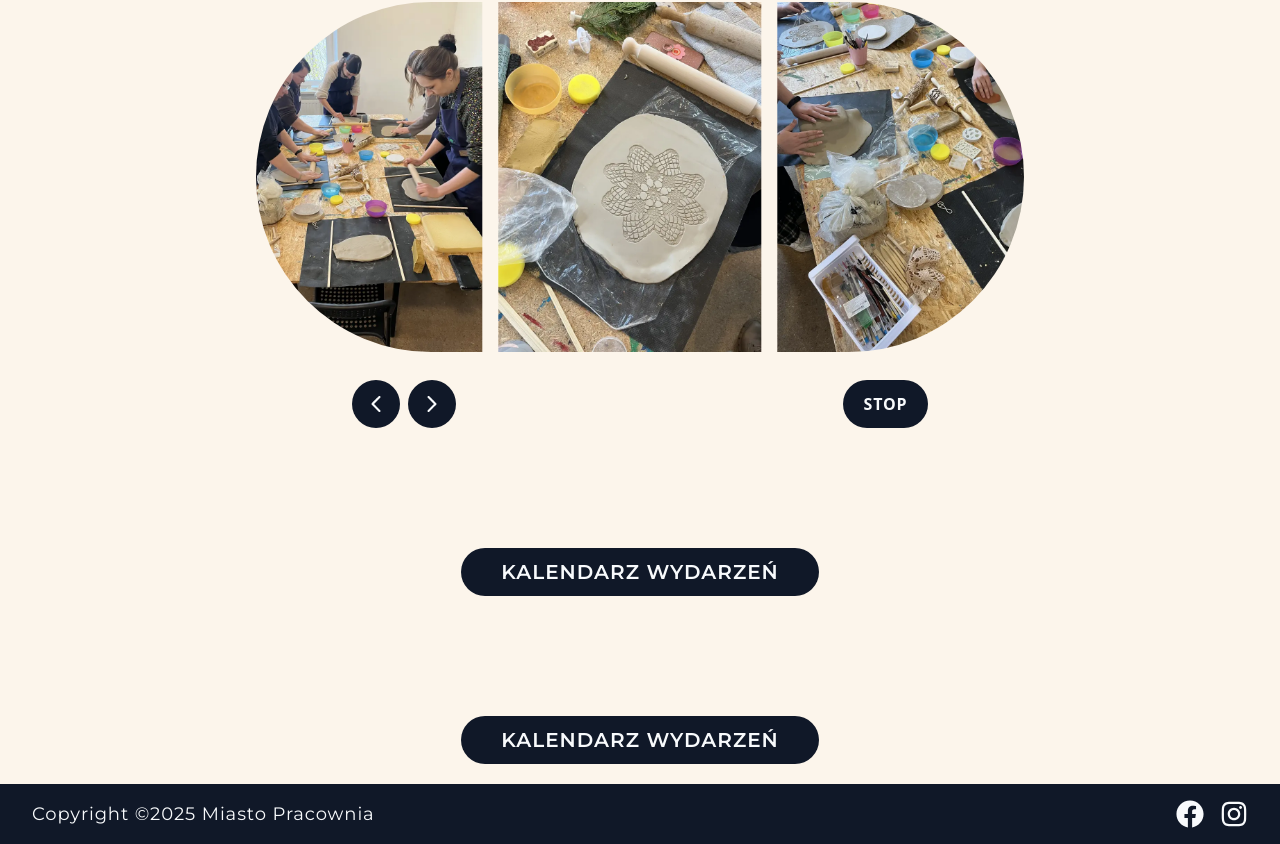
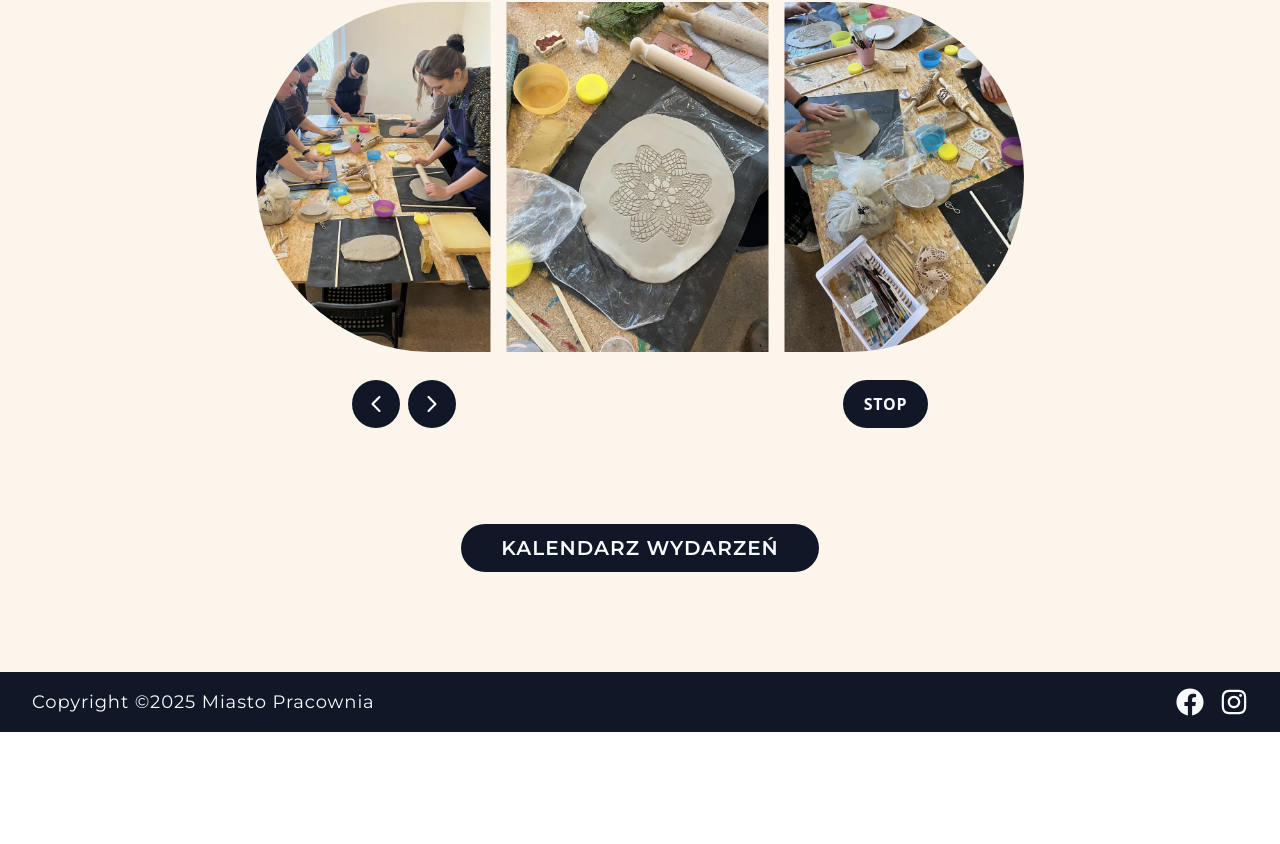
Before and after one commit to misiek869/Miasto_Pracownia_Foundation_Website, a Next.js app: page /pracownie/pracownia_ceramiczna in a window 1280 px wide. Shown: the part 680-1524 px from the top of the page. After the commit the page ends 1412 px from the top, so only its background shows below. Built offline with nearby package versions, Linux system fonts and the light colour scheme; a web font is replaced by a local one.

Commit message:
move page elements to layout

```diff
--- a/app/(root)/pracownie/layout.tsx
+++ b/app/(root)/pracownie/layout.tsx
@@ -11,7 +11,7 @@ interface RootLayoutProps {
 
 const RootLayout = ({ children }: RootLayoutProps) => {
 	return (
-		<div className='px-8 bg-[var(--primary)] pt-20 min-h-screen relative flex flex-col md:justify-center pb-20 mx-auto'>
+		<div className='px-8 bg-[var(--primary)] pt-20 pb-20 min-h-screen relative flex flex-col md:justify-center mx-auto'>
 			<div className='flex flex-col items-center justify-center'>
 				<div className='absolute top-6 left-6'>
 					<Navigation />
@@ -21,7 +21,7 @@ const RootLayout = ({ children }: RootLayoutProps) => {
 					asChild
 					size={'lg'}
 					variant={'ghost'}
-					className='bg-gray-900 text-xl font-montserrat font-semibold uppercase tracking-wider text-slate-50 rounded-full duration-300 mt-10 mx-auto'>
+					className='bg-gray-900 text-xl font-montserrat font-semibold uppercase tracking-wider text-slate-50 rounded-full duration-300 mb-20 mt-4 mx-auto'>
 					<Link href={'/kalendarz'}>Kalendarz Wydarzeń</Link>
 				</Button>
 			</div>
--- a/app/(root)/pracownie/pracownia_ceramiczna/page.tsx
+++ b/app/(root)/pracownie/pracownia_ceramiczna/page.tsx
@@ -1,12 +1,8 @@
 'use client'
 
-import Footer from '@/components/Footer'
-import Navigation from '@/components/Navigation'
 import PageTitle from '@/components/PageTitle'
 import { EmblaOptionsType } from 'embla-carousel'
 import Carousel from '@/components/carousel/Carousel'
-import Link from 'next/link'
-import { Button } from '@/components/ui/button'
 
 // export const metadata = {
 // 	title: 'FMP | Pracownia Ceramiczna',
@@ -22,12 +18,9 @@ const images: string[] = [
 const CeramicsWorkshopPage = () => {
 	const OPTIONS: EmblaOptionsType = { loop: true }
 	return (
-		<div className='flex flex-col items-center justify-center'>
-			<div className='absolute top-6 left-6'>
-				<Navigation />
-			</div>
+		<>
 			<PageTitle title='pracownia ceramiczna' />
-			<div className='mt-30 lg:mt-20 max-w-[80vw] md:max-w-[60vw] mx-auto mb-20 flex flex-col justify-center'>
+			<div className='mt-10 lg:mt-20 max-w-[80vw] md:max-w-[60vw] mx-auto flex flex-col justify-center'>
 				<h3 className='w-full text-justify font-montserrat tracking-wide leading-loose text-lg lg:text-xl mx-auto'>
 					Warsztaty ceramiczne, podczas których odkrywamy magię pracy z gliną –
 					od pierwszego dotyku, przez lepienie, aż po szkliwienie i wypalanie w
@@ -48,16 +41,8 @@ const CeramicsWorkshopPage = () => {
 						imageHeight='h-[350px]'
 					/>
 				</div>
-				<Button
-					asChild
-					size={'lg'}
-					variant={'ghost'}
-					className='bg-gray-900 text-xl font-montserrat font-semibold uppercase tracking-wider text-slate-50 rounded-full duration-300 mt-10 mx-auto'>
-					<Link href={'/kalendarz'}>Kalendarz Wydarzeń</Link>
-				</Button>
 			</div>
-			<Footer />
-		</div>
+		</>
 	)
 }
 
--- a/app/(root)/pracownie/pracownia_drewna/page.tsx
+++ b/app/(root)/pracownie/pracownia_drewna/page.tsx
@@ -27,7 +27,7 @@ const WoodWorkshopPage = () => {
 	return (
 		<>
 			<PageTitle title='pracownia drewna' />
-			<div className='mt-10 lg:mt-20 max-w-[80vw] md:max-w-[60vw] mx-auto mb-20 flex flex-col justify-center'>
+			<div className='mt-10 lg:mt-20 max-w-[80vw] md:max-w-[60vw] mx-auto flex flex-col justify-center'>
 				<h3 className='w-full text-justify font-montserrat tracking-wide leading-loose text-lg lg:text-xl mx-auto'>
 					Warsztaty rodzinne, podczas których wspólnie tworzymy drewniane
 					konstrukcje – od prostych projektów po prawdziwe dzieła wyobraźni! To
@@ -37,7 +37,7 @@ const WoodWorkshopPage = () => {
 					wieku i umiejętności – każdy znajdzie coś dla siebie. Wspólne
 					majsterkowanie to nie tylko świetna zabawa, ale i sposób na budowanie
 					więzi, naukę współpracy oraz rozwijanie zdolności manualnych u dzieci
-					i dorosłych.{' '}
+					i dorosłych.
 				</h3>
 
 				<div className='max-w-[80vw] md:max-w-[60vw] mt-20 pb-20 mx-auto '>
--- a/app/(root)/pracownie/pracownia_dzieci/page.tsx
+++ b/app/(root)/pracownie/pracownia_dzieci/page.tsx
@@ -1,12 +1,8 @@
 'use client'
 
-import Footer from '@/components/Footer'
-import Navigation from '@/components/Navigation'
 import PageTitle from '@/components/PageTitle'
 import { EmblaOptionsType } from 'embla-carousel'
 import Carousel from '@/components/carousel/Carousel'
-import Link from 'next/link'
-import { Button } from '@/components/ui/button'
 
 // export const metadata = {
 // 	title: 'FMP | Pracownia Dzieci',
@@ -34,12 +30,9 @@ const ChildrenWorkshopPage = () => {
 	const OPTIONS: EmblaOptionsType = { loop: true }
 
 	return (
-		<div className='flex flex-col items-center justify-center'>
-			<div className='absolute top-6 left-6'>
-				<Navigation />
-			</div>
+		<>
 			<PageTitle title='pracownia dzieci' />
-			<div className='mt-30 lg:mt-20 max-w-[80vw] md:max-w-[60vw] mx-auto mb-20 flex flex-col justify-center'>
+			<div className='mt-10 lg:mt-20 max-w-[80vw] md:max-w-[60vw] mx-auto flex flex-col justify-center'>
 				<h3 className='w-full text-justify font-montserrat tracking-wide leading-loose text-lg lg:text-xl mx-auto'>
 					Przestrzeń stworzona z myślą o najmłodszych – pełna koloru, pomysłów i
 					radości tworzenia. Twórczo-konstrukcyjne warsztaty, podczas których
@@ -61,16 +54,8 @@ const ChildrenWorkshopPage = () => {
 						imageHeight='h-[350px]'
 					/>
 				</div>
-				<Button
-					asChild
-					size={'lg'}
-					variant={'ghost'}
-					className='bg-gray-900 text-xl font-montserrat font-semibold uppercase tracking-wider text-slate-50 rounded-full duration-300 mt-10 mx-auto'>
-					<Link href={'/kalendarz'}>Kalendarz Wydarzeń</Link>
-				</Button>
 			</div>
-			<Footer />
-		</div>
+		</>
 	)
 }
 
--- a/app/(root)/pracownie/pracownia_kobiet/page.tsx
+++ b/app/(root)/pracownie/pracownia_kobiet/page.tsx
@@ -1,12 +1,8 @@
 'use client'
 
-import Footer from '@/components/Footer'
-import Navigation from '@/components/Navigation'
 import PageTitle from '@/components/PageTitle'
 import { EmblaOptionsType } from 'embla-carousel'
 import Carousel from '@/components/carousel/Carousel'
-import Link from 'next/link'
-import { Button } from '@/components/ui/button'
 
 // export const metadata = {
 // 	title: 'FMP | Pracownia Drewna',
@@ -25,12 +21,9 @@ const images: string[] = [
 const WomanWorkshopPage = () => {
 	const OPTIONS: EmblaOptionsType = { loop: true }
 	return (
-		<div className='flex flex-col items-center justify-center'>
-			<div className='absolute top-6 left-6'>
-				<Navigation />
-			</div>
+		<>
 			<PageTitle title='pracownia kobiet' />
-			<div className='mt-30 lg:mt-20 max-w-[80vw] md:max-w-[60vw] mx-auto mb-20 flex flex-col justify-center'>
+			<div className='mt-10 lg:mt-20 max-w-[80vw] md:max-w-[60vw] mx-auto flex flex-col justify-center'>
 				<h3 className='w-full text-justify font-montserrat tracking-wide leading-loose text-lg lg:text-xl mx-auto'>
 					Przestrzeń stworzona z myślą o kobietach – pełna ciepła, zrozumienia i
 					wzajemnego wsparcia. Nasze warsztaty to coś więcej niż tylko zajęcia –
@@ -52,16 +45,8 @@ const WomanWorkshopPage = () => {
 						imageHeight='h-[350px]'
 					/>
 				</div>
-				<Button
-					asChild
-					size={'lg'}
-					variant={'ghost'}
-					className='bg-gray-900 text-xl font-montserrat font-semibold uppercase tracking-wider text-slate-50 rounded-full duration-300 mt-10 mx-auto'>
-					<Link href={'/kalendarz'}>Kalendarz Wydarzeń</Link>
-				</Button>
 			</div>
-			<Footer />
-		</div>
+		</>
 	)
 }
 
--- a/app/(root)/pracownie/pracownia_krawiecka/page.tsx
+++ b/app/(root)/pracownie/pracownia_krawiecka/page.tsx
@@ -1,12 +1,8 @@
 'use client'
 
-import Footer from '@/components/Footer'
-import Navigation from '@/components/Navigation'
 import PageTitle from '@/components/PageTitle'
 import { EmblaOptionsType } from 'embla-carousel'
 import Carousel from '@/components/carousel/Carousel'
-import Link from 'next/link'
-import { Button } from '@/components/ui/button'
 
 // export const metadata = {
 // 	title: 'FMP | Pracownia Drewna',
@@ -29,12 +25,9 @@ const images: string[] = [
 const TailoringWorkshopPage = () => {
 	const OPTIONS: EmblaOptionsType = { loop: true }
 	return (
-		<div className='flex flex-col items-center justify-center'>
-			<div className='absolute top-6 left-6'>
-				<Navigation />
-			</div>
+		<>
 			<PageTitle title='pracownia krawiecka' />
-			<div className='mt-30 lg:mt-20 max-w-[80vw] md:max-w-[60vw] mx-auto mb-20 flex flex-col justify-center'>
+			<div className='mt-10 lg:mt-20 max-w-[80vw] md:max-w-[60vw] mx-auto flex flex-col justify-center'>
 				<h3 className='w-full text-justify font-montserrat tracking-wide leading-loose text-lg lg:text-xl mx-auto'>
 					Kreatywne warsztaty krawieckie dla dzieci, dorosłych i całych rodzin!
 					Niezależnie od wieku i doświadczenia – każdy może tu odkryć radość
@@ -55,16 +48,8 @@ const TailoringWorkshopPage = () => {
 						imageHeight='h-[350px]'
 					/>
 				</div>
-				<Button
-					asChild
-					size={'lg'}
-					variant={'ghost'}
-					className='bg-gray-900 text-xl font-montserrat font-semibold uppercase tracking-wider text-slate-50 rounded-full duration-300 mt-10 mx-auto'>
-					<Link href={'/kalendarz'}>Kalendarz Wydarzeń</Link>
-				</Button>
 			</div>
-			<Footer />
-		</div>
+		</>
 	)
 }
 
--- a/app/(root)/pracownie/pracownia_miasto/page.tsx
+++ b/app/(root)/pracownie/pracownia_miasto/page.tsx
@@ -1,5 +1,3 @@
-import Footer from '@/components/Footer'
-import Navigation from '@/components/Navigation'
 import PageTitle from '@/components/PageTitle'
 
 export const metadata = {
@@ -9,11 +7,8 @@ export const metadata = {
 const CityWorkshopPage = () => {
 	return (
 		<>
-			<div className='absolute top-6 left-6'>
-				<Navigation />
-			</div>
 			<PageTitle title='pracownia w mieście' />
-			<div className='mt-10 lg:mt-20 max-w-[80vw] md:max-w-[60vw] mx-auto mb-20'>
+			<div className='mt-10 lg:mt-20 max-w-[80vw] md:max-w-[60vw] mx-auto flex flex-col justify-center'>
 				<h3 className='w-full text-justify font-montserrat tracking-wide leading-loose text-lg lg:text-xl mx-auto'>
 					Projekt „Pracownia w mieście” to cykl warsztatów twórczych, które
 					łączą kreatywność, praktyczność i sąsiedzką energię. Podczas naszych
@@ -35,7 +30,6 @@ const CityWorkshopPage = () => {
 					z pomysłem, dziś prowadzą własne warsztaty dla innych.
 				</h3>
 			</div>
-			<Footer />
 		</>
 	)
 }
```
